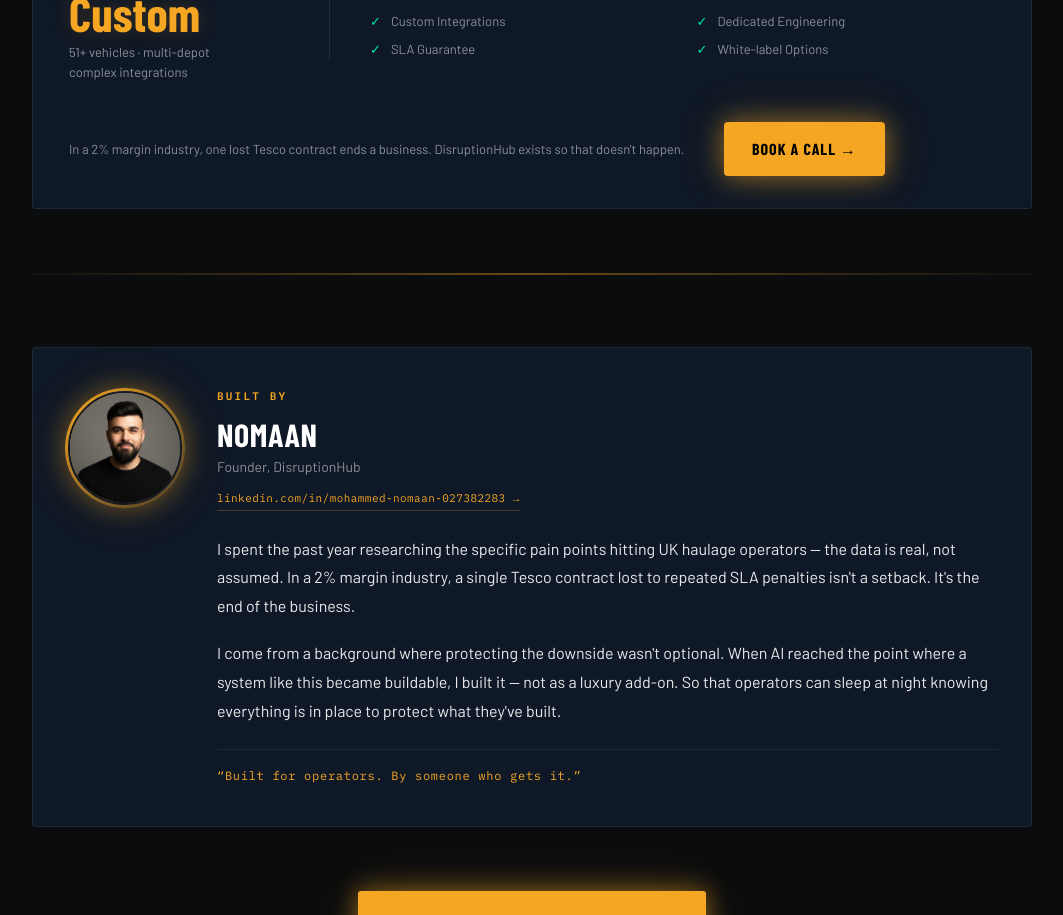
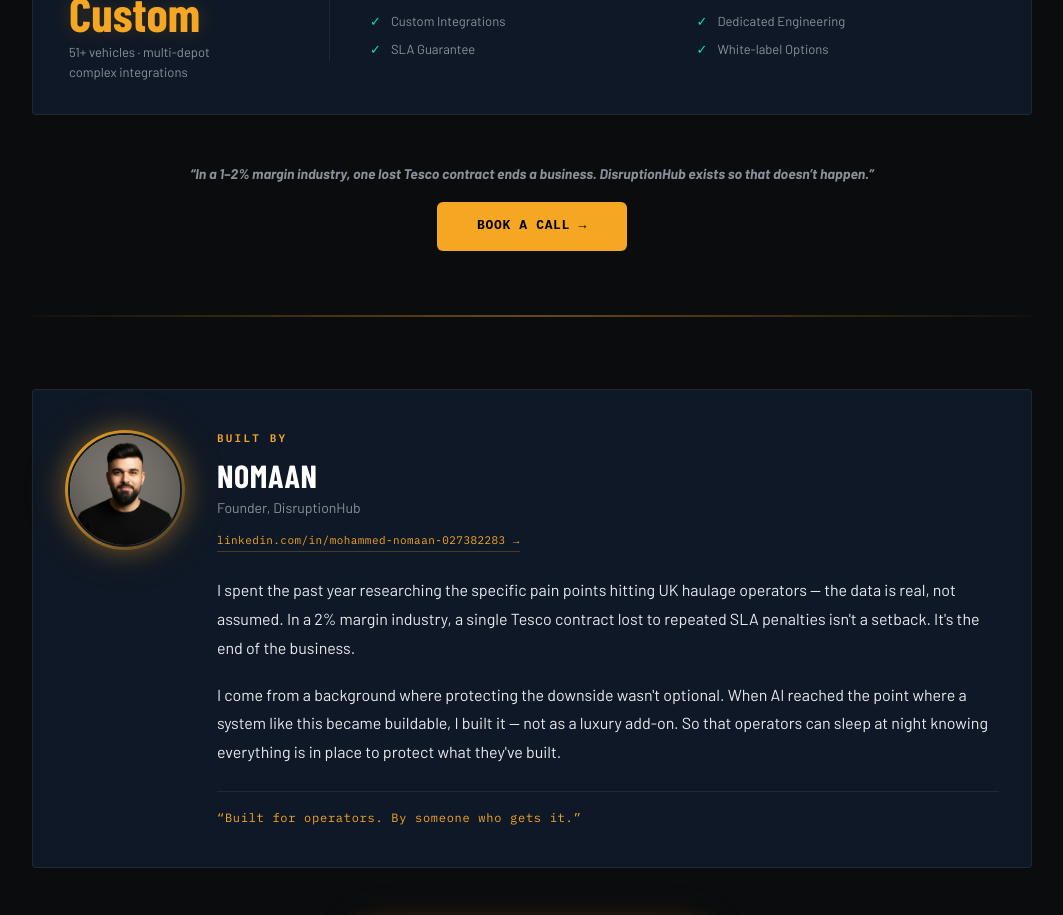
Before and after one commit to waterwellproject8-star/disruption-hub, a Next.js app: page / in a window 1280 px wide. Shown: the part 3420-4335 px from the top of the page, without its empty margins (108-1171 px from the left). Built offline with nearby package versions, Linux system fonts and the light colour scheme; a web font is replaced by a local one.

Commit message:
page.js: move Book a Call CTA below all pricing cards with italic quote, remove from enterprise card, increase mobile pricing grid gap to 20px + card paddingBottom to 32px

```diff
--- a/app/page.js
+++ b/app/page.js
@@ -164,8 +164,8 @@ export default function HomePage() {
           .how-timeline-grid { grid-template-columns: 1fr !important; gap: 12px !important; }
           .tl-desktop { display: none !important; }
           .tl-mobile { display: flex !important; }
-          .pricing-grid { grid-template-columns: 1fr !important; }
-          .pricing-card { padding: 24px 20px !important; }
+          .pricing-grid { grid-template-columns: 1fr !important; gap: 20px !important; }
+          .pricing-card { padding: 24px 20px 32px !important; }
           .pricing-card .pc-spacer { height: 8px !important; }
           .pricing-card .pc-divider { margin-bottom: 12px !important; }
           .pricing-card .pc-subtitle { margin-bottom: 12px !important; }
@@ -809,22 +809,25 @@ export default function HomePage() {
                 </div>
               ))}
             </div>
-            <p style={{ fontSize: 13, color: T.textDim, lineHeight: 1.6, margin: '12px 0' }}>
-              In a 2% margin industry, one lost Tesco contract ends a business. DisruptionHub exists so that doesn't happen.
+          </div>
+
+          <div style={{ textAlign: 'center', marginTop: 40 }}>
+            <p style={{ fontSize: 14, color: '#8a9099', marginBottom: 16, fontStyle: 'italic' }}>
+              &ldquo;In a 1–2% margin industry, one lost Tesco contract ends a business. DisruptionHub exists so that doesn&rsquo;t happen.&rdquo;
             </p>
             <a
-              className="amber-btn-glow enterprise-cta"
-              href="mailto:hello@disruptionhub.ai?subject=Enterprise enquiry — DisruptionHub&body=Hi, I'd like to discuss enterprise pricing for my fleet."
+              href="mailto:hello@disruptionhub.ai?subject=Book a call"
               onClick={handleMailto}
               style={{
-                display: 'inline-block', padding: '14px 28px',
-                background: T.amber, color: '#000', borderRadius: 4,
-                fontFamily: FF.condensed, fontSize: 16, fontWeight: 700,
-                textTransform: 'uppercase', letterSpacing: '0.06em',
-                textDecoration: 'none', whiteSpace: 'nowrap', flexShrink: 0,
+                display: 'inline-block',
+                background: '#f5a623', color: '#000',
+                fontFamily: 'monospace', fontWeight: 700,
+                fontSize: 13, padding: '14px 40px',
+                borderRadius: 6, textDecoration: 'none',
+                letterSpacing: '0.05em'
               }}
             >
-              Book a Call →
+              BOOK A CALL →
             </a>
           </div>
 
```
